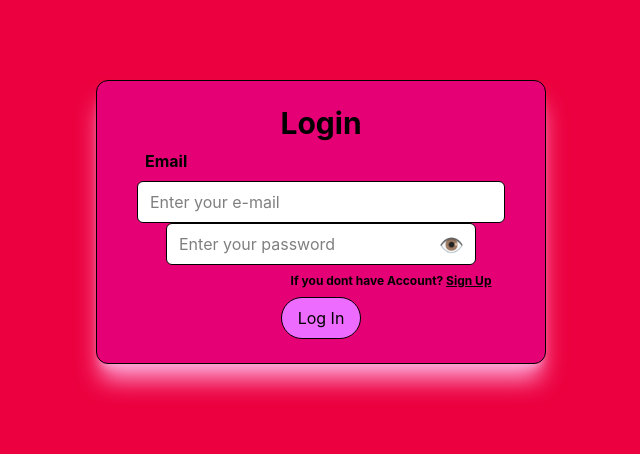
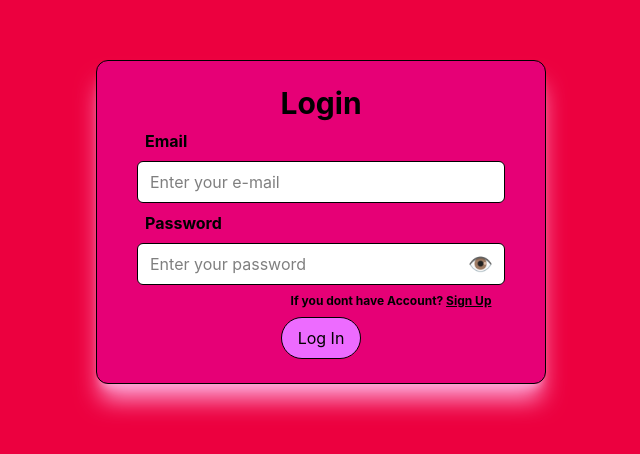
Before and after one commit to SuryaSRMVEC/reactwebsite-practice, a React (Vite) app: page / in a window 1280 px wide. Shown: the part 178-632 px from the top of the page, without its empty margins (319-959 px from the left). Built offline with nearby package versions, Linux system fonts and the light colour scheme.

Commit message:
added password hidden button

```diff
--- a/src/components/Login.jsx
+++ b/src/components/Login.jsx
@@ -47,6 +47,8 @@ const Login = () => {
           <label className="block m-2 font-bold">Email</label>
           <input type="mail" required="true" name="mail" value={userdata.mail} onChange={handleChange} className="border rounded-md px-3 py-2 w-full bg-white" placeholder="Enter your e-mail" />
         </div>
+       <div className="w-full">
+        <label className="block m-2 font-bold">Password</label>
         <div className="relative">
             <input
                 type={showPassword ? "text" : "password"}
@@ -60,10 +62,11 @@ const Login = () => {
             <button
                 type="button"
                 onClick={() => setShowPassword(!showPassword)}
-              className="absolute right-3 top-2 text-xl"
+                className="absolute right-3 top-1/2 -translate-y-1/2 text-xl"
             >
               {showPassword ? "🙈" : "👁️"}
             </button>
+        </div>
 </div>
         <div>
           <p className="p-2 text-xs indent-35 font-bold"> If you dont have Account? <Link to="/signup" className="underline active:text-white hover:text-sky-400 ">Sign Up</Link></p>
```
Lines whose indentation alone changed are shown as unchanged.
